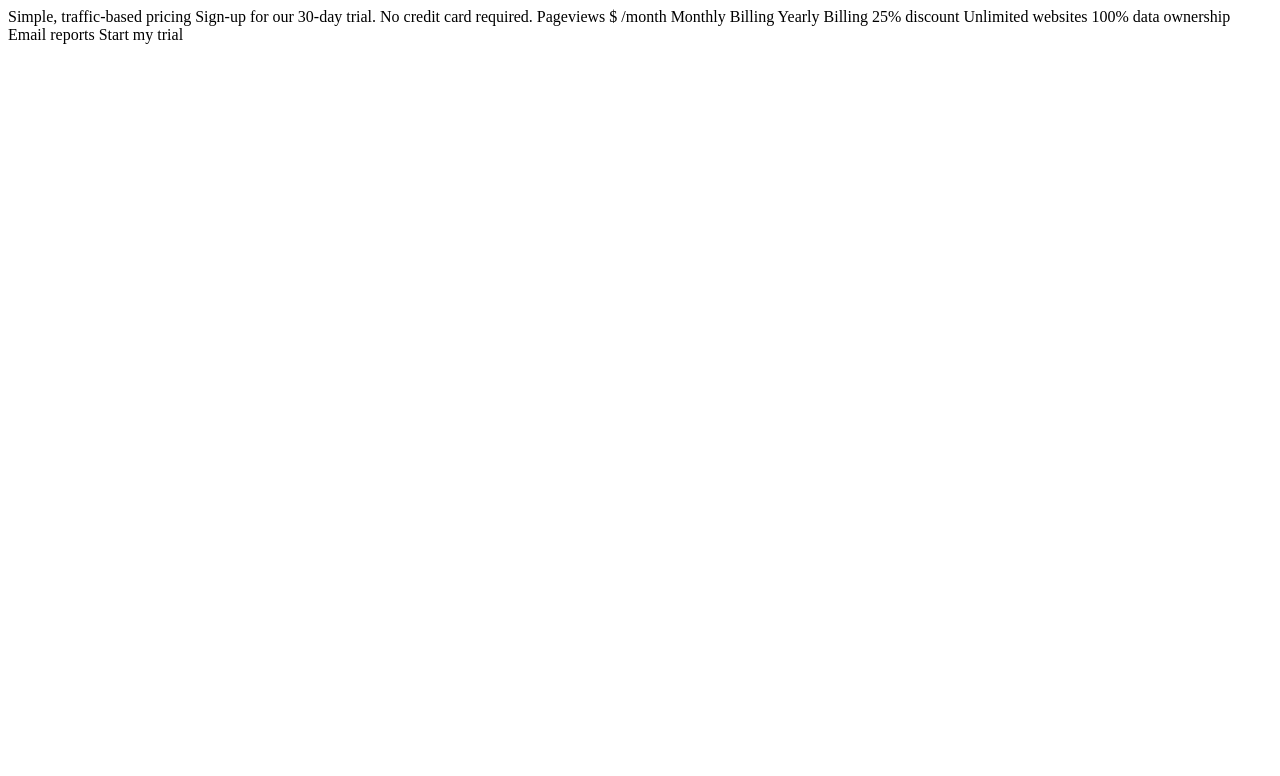
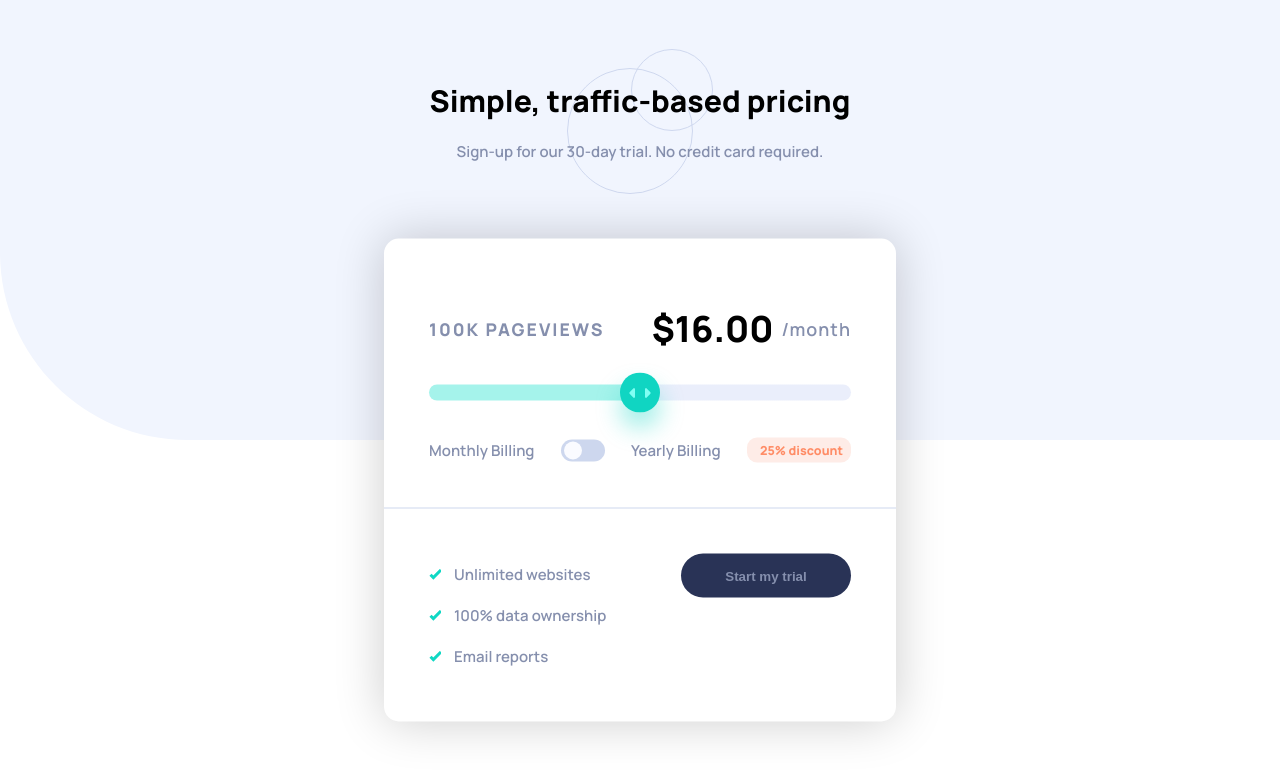
Before and after one commit to Noni86kg/Bonus-Zadatak-6, a plain HTML site: page index.html in a window 1280 px wide. Drawn offline with Linux system fonts and the light colour scheme.

Commit message:
Bonus Zadatak 6

```diff
--- a/index.html
+++ b/index.html
@@ -3,26 +3,50 @@
 <head>
   <meta charset="UTF-8">
   <meta name="viewport" content="width=device-width, initial-scale=1.0">
-
-  <link rel="icon" type="image/png" sizes="32x32" href="./images/favicon-32x32.png">
-
+  <link rel="preconnect" href="https://fonts.googleapis.com">
+  <link rel="preconnect" href="https://fonts.gstatic.com" crossorigin>
+  <link href="https://fonts.googleapis.com/css2?family=Manrope:wght@600;800&display=swap" rel="stylesheet">
+  <link rel="stylesheet" href="style.css">
   <title>Insert Title Here</title>
 </head>
 <body>
+  <!-- Header -->
+  <header>
+    <img src="images/pattern-circles.svg" alt="circles">
+    <h1>Simple, traffic-based pricing</h1>
+    <p>Sign-up for our 30-day trial. No credit card required.</p>
+  </header>
 
-  Simple, traffic-based pricing
-  Sign-up for our 30-day trial. No credit card required.
+  <!-- Card -->
+  <main class="card">
+      <!-- Top -->
+    <section class="top">
+      <div class="pageviews"><h3>100K PAGEVIEWS</h3></div>
+      <div class="dollars"><h2>$16.00 </h2>
+        <span>/month</span></div>
+        <form class="slider">
+          <input type="range" name="slider" id="slider" value="3" min="1" max="5">
+        </form>
+        <div class="top-btn">
+          <p>Monthly Billing</p>
+          <div class="toggle"></div>
+          <p>Yearly Billing</p>
+          <h5>-25% <span>discount</span></h5>
+        </div>
+    </section>
 
-  Pageviews
-  $ /month
+    <!-- Bottom -->
+    <section class="bottom">
+      <div class="bottom-left">
+        <div><p>Unlimited websites</p></div>
+        <div><p>100% data ownership</p></div>
+        <div><p>Email reports</p></div>
+      </div>
+      <button>Start my trial</button>
+    </section>
+  </main>
 
-  Monthly Billing
-  Yearly Billing 25% discount
+  <script src="script.js"></script>
 
-  Unlimited websites
-  100% data ownership
-  Email reports
-
-  Start my trial
 </body>
 </html>
--- /dev/null
+++ b/script.js
@@ -0,0 +1,50 @@
+const slider = document.getElementById("slider");
+const pageviews = document.querySelector(".pageviews h3");
+const toggle = document.querySelector(".toggle");
+const dollars = document.querySelector(".dollars h2");
+let multiplier;
+let bill;
+
+
+toggle.addEventListener('click', () => {
+    toggle.classList.toggle('active')
+    handleUpdate();
+})
+
+slider.addEventListener('change', handleUpdate);
+slider.addEventListener('mousemove', handleUpdate);
+
+function handleUpdate() {
+    toggle.classList.contains('active') ?  multiplier = 0.75 :  multiplier = 1 ;
+
+    switch(slider.value) {
+        case '1':
+            pageviews.textContent = "10K PAGEVIEWS";
+             bill = 8 * multiplier;
+            dollars.textContent = `$${bill.toFixed(2)}`
+            break;
+        case '2':
+            pageviews.textContent = "50K PAGEVIEWS";
+             bill = 12 * multiplier;
+            dollars.textContent = `$${bill.toFixed(2)}`
+            break;
+        case '3':
+            pageviews.textContent = "100K PAGEVIEWS";
+             bill = 16 * multiplier;
+            dollars.textContent = `$${bill.toFixed(2)}`
+            break;
+        case '4':
+            pageviews.textContent = "500K PAGEVIEWS";
+             bill = 24 * multiplier;
+            dollars.textContent = `$${bill.toFixed(2)}`
+            break;
+        case '5':
+            pageviews.textContent = "1M PAGEVIEWS";
+             bill = 36 * multiplier;
+            dollars.textContent = `$${bill.toFixed(2)}`
+    }
+
+    let sliderValue = parseInt(slider.value);
+    sliderValue = (sliderValue - 1) * 25;
+    document.documentElement.style.setProperty('--sliderBG', `linear-gradient(to right, var(--softCyanFullSliderBar) ${sliderValue}%, var(--lightGrayishBlueEmptySliderBar) 0%)`);
+}
--- /dev/null
+++ b/style.css
@@ -0,0 +1,274 @@
+:root {
+    --softCyanFullSliderBar: rgb(165, 243, 235);
+    --strongCyanSliderBg: rgb(16, 213, 194);
+    --lightGrayishRedDiscountBg: rgb(254, 236, 231);
+    --lightRedDiscountText: rgb(255, 140, 102);
+    --paleBlueCTAText: rgb(189, 204, 255);
+
+    --whitePricingComponentBg: rgb(255, 255, 255);
+    --veryPaleBlueMainBg: rgb(250, 251, 255);
+    --lightGrayishBlueEmptySliderBar: rgb(234, 238, 251);
+    --lightGrayishBlueToggleBg: rgb(205, 215, 238);
+    --grayishBlueText: rgb(133, 143, 173);
+    --darkDesaturatedBlueTextCTABg: rgb(41, 51, 86);
+
+    --sliderBG: linear-gradient(
+        to right, var(--softCyanFullSliderBar) 50%, var(--lightGrayishBlueEmptySliderBar) 0%);
+}
+* {
+    margin: 0;
+    padding: 0;
+    box-sizing: border-box;
+}
+body {
+    background-image: url(images/bg-pattern.svg);
+    height: 55vh;
+    width: 100%;
+    background-size: cover;
+    background-repeat: no-repeat;
+    background-position: left bottom;
+    font-size: 15px;
+    font-family: 'Manrope', sans-serif;
+    display: flex;
+    flex-direction: column;
+}
+p {
+    color: var(--grayishBlueText);
+}
+/***************
+Header
+***************/
+header {
+    display: flex;
+    flex-direction: column;
+    text-align: center;
+    justify-content: center;
+    align-items: center;
+    margin-top: 10vh;
+}
+header img {
+    position: absolute;
+    z-index: -1;
+}
+header p {
+    margin-top: 20px;
+}
+/***************
+Card
+***************/
+.card {
+    width: 40vw;
+    position: absolute;
+    top: 60vh;
+    left: 50%;
+    transform: translate(-50%, -50%);
+    background: var(--whitePricingComponentBg);
+    border-radius: 15px;
+    box-shadow: 0 0px 50px 0 rgba(0, 0, 0, .2);
+}
+.top {
+    display: grid;
+    grid-template: "pageviews dollars"
+                    "slider slider"
+                    "top-btn top-btn";
+    grid-auto-columns: 50% 50%;
+    grid-template-rows: auto auto auto;
+    padding: 65px 45px 45px 45px;
+    border-bottom: 1px solid var(--lightGrayishBlueToggleBg);
+}
+.pageviews {
+    grid-area: pageviews;
+}
+.pageviews h3 {
+    color: var(--grayishBlueText);
+    font-weight: 800;
+    letter-spacing: 2px;
+}
+.dollars {
+    grid-area: dollars;
+    justify-content: flex-end;
+}
+.dollars h2 {
+    font-size: 36px;
+}
+.dollars span {
+    font-size: 18px;
+    color: var(--grayishBlueText);
+    margin-left: 8px;
+    letter-spacing: 1px;
+
+}
+.pageviews,
+.dollars {
+    display: flex;
+    align-items: center;
+}
+/***********
+input
+***********/
+.slider {
+    grid-area: slider;
+    margin: 4vh auto;
+    width: 100%;
+}
+.slider input {
+    width: 100%;
+    height: 16px;
+    -webkit-appearance: none;
+    background: var(--sliderBG);
+    outline: none;
+    border-radius: 8px;
+}
+.slider input::-webkit-slider-thumb {
+    appearance: none;
+    width: 40px;
+    height: 40px;
+    background: url('./images/icon-slider.svg') center no-repeat;
+    background-color:   var(--strongCyanSliderBg);
+    border-radius: 50%;
+    cursor: pointer;
+    box-shadow: 0 15px 25px 0 rgba(16, 213, 194, .4);;
+  }
+  .slider input::-webkit-slider-thumb:hover {
+    background-color: rgb(14, 170, 155);
+  }
+/*************
+top-btn
+*************/
+.top-btn {
+    grid-area: top-btn;
+    display: flex;
+    justify-content: space-between;
+    align-items: center;
+    width: 100%;
+    max-width: 450px;
+    margin-left: auto;
+}
+.toggle {
+    width: 44px;
+    height: 22px;
+    border-radius: 12px;
+    background: var(--lightGrayishBlueToggleBg);
+    display: flex;
+    align-items: center;
+    cursor: pointer;
+}
+.toggle::before {
+    content: '';
+    display: block;
+    height: 18px;
+    width: 18px;
+    border-radius: 50%;
+    background: var(--veryPaleBlueMainBg);
+    margin-left: 3px;
+}
+.toggle.active {
+    background: var(--strongCyanSliderBg);
+}
+.active.toggle::before {
+    background: var(--veryPaleBlueMainBg);
+    margin-left: 23px;
+}
+.toggle:hover {
+    background: var(--strongCyanSliderBg);
+}
+.top-btn h5 {
+    color: var(--lightRedDiscountText);
+    background: var(--lightGrayishRedDiscountBg);
+    padding: 4px 8px;
+    border-radius: 10px;
+}
+.top-btn h5::first-letter {
+    visibility: hidden;
+}
+/***************
+Bottom
+***************/
+.bottom {
+    padding: 45px;
+    display: flex;
+    justify-content: space-between;
+}
+.bottom-left div {
+    display: flex;
+    align-items: center;
+}
+.bottom-left p {
+    margin: 10px 0 10px 25px;
+}
+.bottom-left div::before {
+    content: '';
+    display: block;
+    position: absolute;
+    background-image: url(images/icon-check.svg);
+    height: 12px;
+    width: 12px;
+    background-repeat: no-repeat;
+    background-size: cover;
+}
+button {
+    width: 170px;
+    height: 44px;
+    color: var(--grayishBlueText);
+    background: var(--darkDesaturatedBlueTextCTABg);
+    border-radius: 22px;
+    border: none;
+    font-weight: 800;
+    cursor: pointer;
+}
+button:hover {
+    color: var(--lightGrayishRedDiscountBg);
+}
+/******************
+Responsive for ipad
+******************/
+@media (max-width: 1200px) {
+    .card {
+        width: 70vw;
+    }
+}
+/******************
+Responsive for mob
+******************/
+@media (max-width: 767px) {
+    .card {
+        width: 90vw;
+        top: 80vh;
+    }
+    .top {
+        grid-template: "pageviews"
+                        "slider"
+                        "dollars"
+                        "top-btn";
+
+        grid-auto-columns: 100%;
+        grid-template-rows: auto auto auto auto;
+        padding: 35px 15px 25px 15px;
+    }
+    .pageviews,
+    .dollars {
+        margin: 0 auto;
+    }
+    .top-btn h5 span {
+        display: none;
+    }
+    .top-btn h5::first-letter {
+        visibility: visible;
+    }
+    .bottom {
+        flex-direction: column;
+        align-items: center;
+    }
+    .bottom-left div {
+        justify-content: center;
+    }
+    .bottom-left div::before {
+        position: relative;
+    }
+    .bottom-left p {
+        margin: 10px 0 10px 15px;
+    }
+    button {
+        margin-top: 25px;
+    }
+}
```
